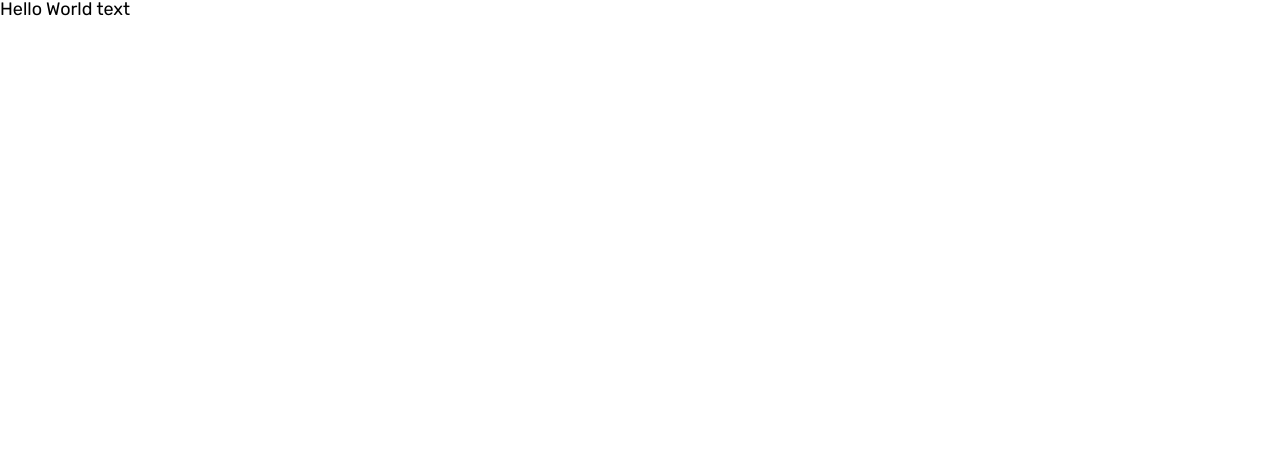
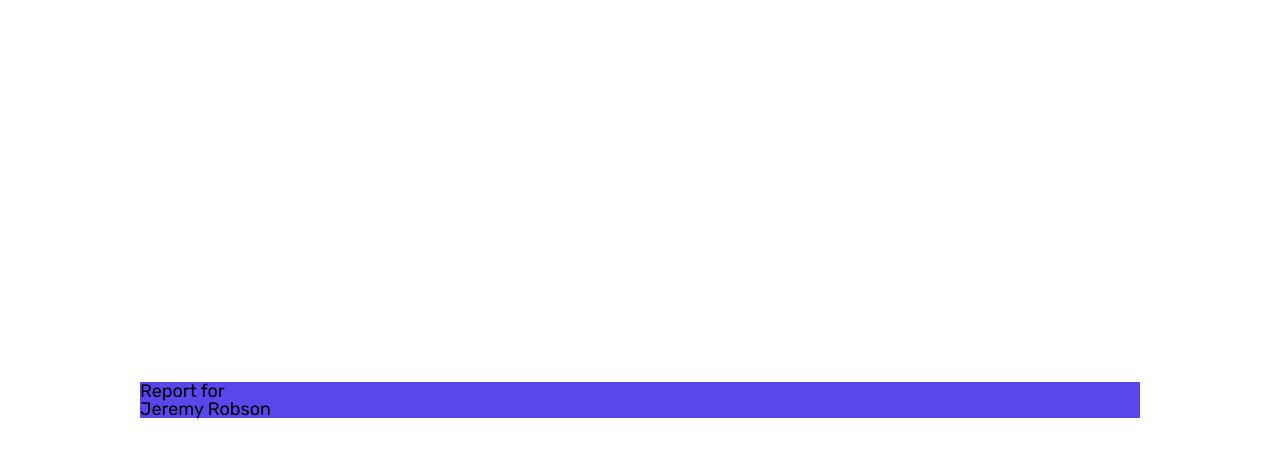
Before and after one commit to msunji/fe-mentor-time-tracking, a JavaScript app: page / in a window 1280 px wide. Shown: the top 458 px of the page. Built offline with nearby package versions, Linux system fonts and the light colour scheme; the HTML template or start-up script is replaced by a standard one.

Commit message:
Create flex container for dashboard

```diff
--- a/src/App.js
+++ b/src/App.js
@@ -1,10 +1,27 @@
 import GlobalStyle from './style/globalStyle';
+import styled from 'styled-components';
+import data from './data/data';
+import Container from './components/Container';
+import Profile from './components/Profile';
+
+const Main = styled.main`
+  width: 100%;
+  height: 100vh;
+  display: flex;
+  justify-content: center;
+  align-items: center;
+`;
 
 function App() {
+  console.log(data);
   return (
     <>
       <GlobalStyle />
-      Hello World text
+      <Main>
+        <Container>
+          <Profile data={data} />
+        </Container>
+      </Main>
     </>
   );
 }
```
